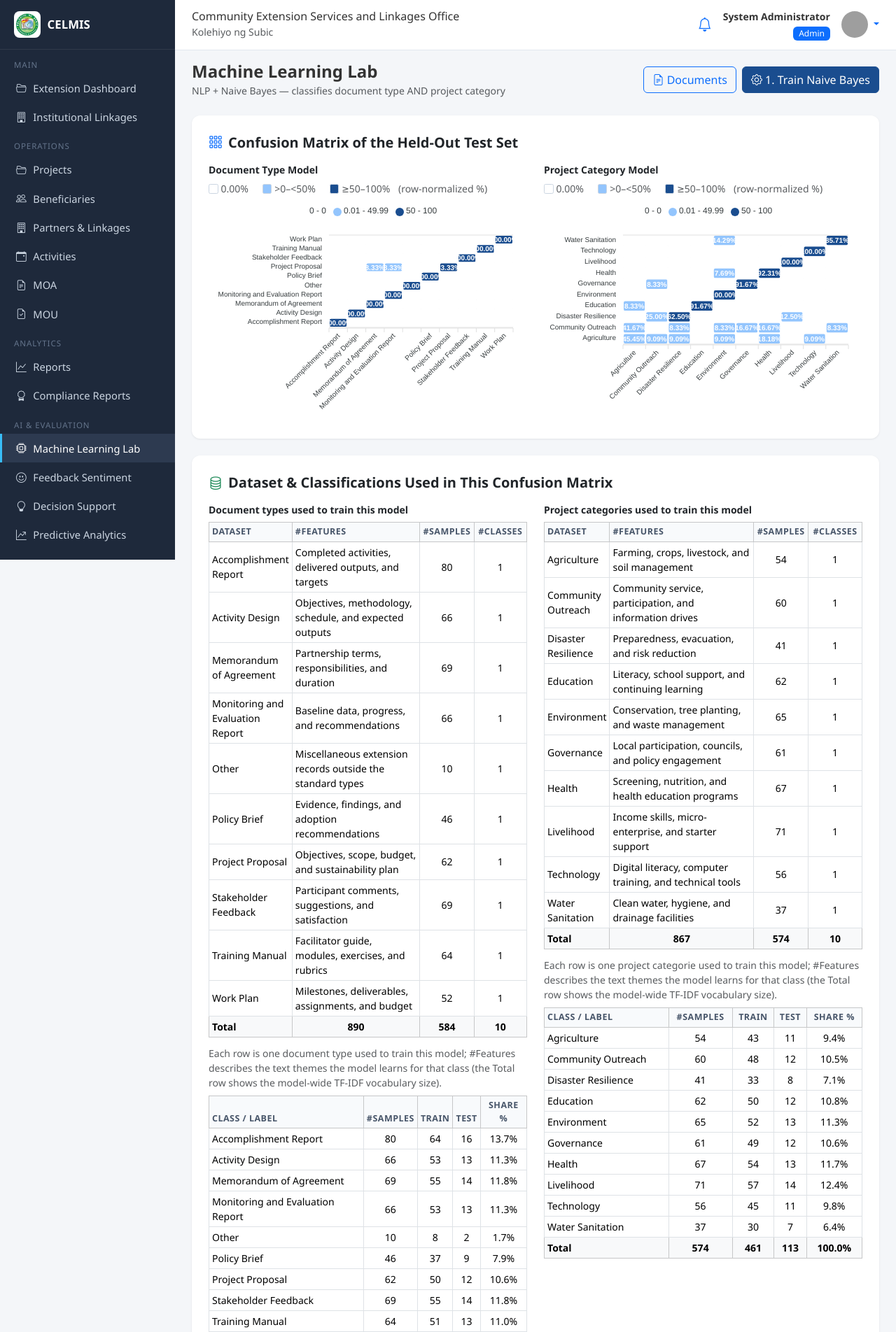
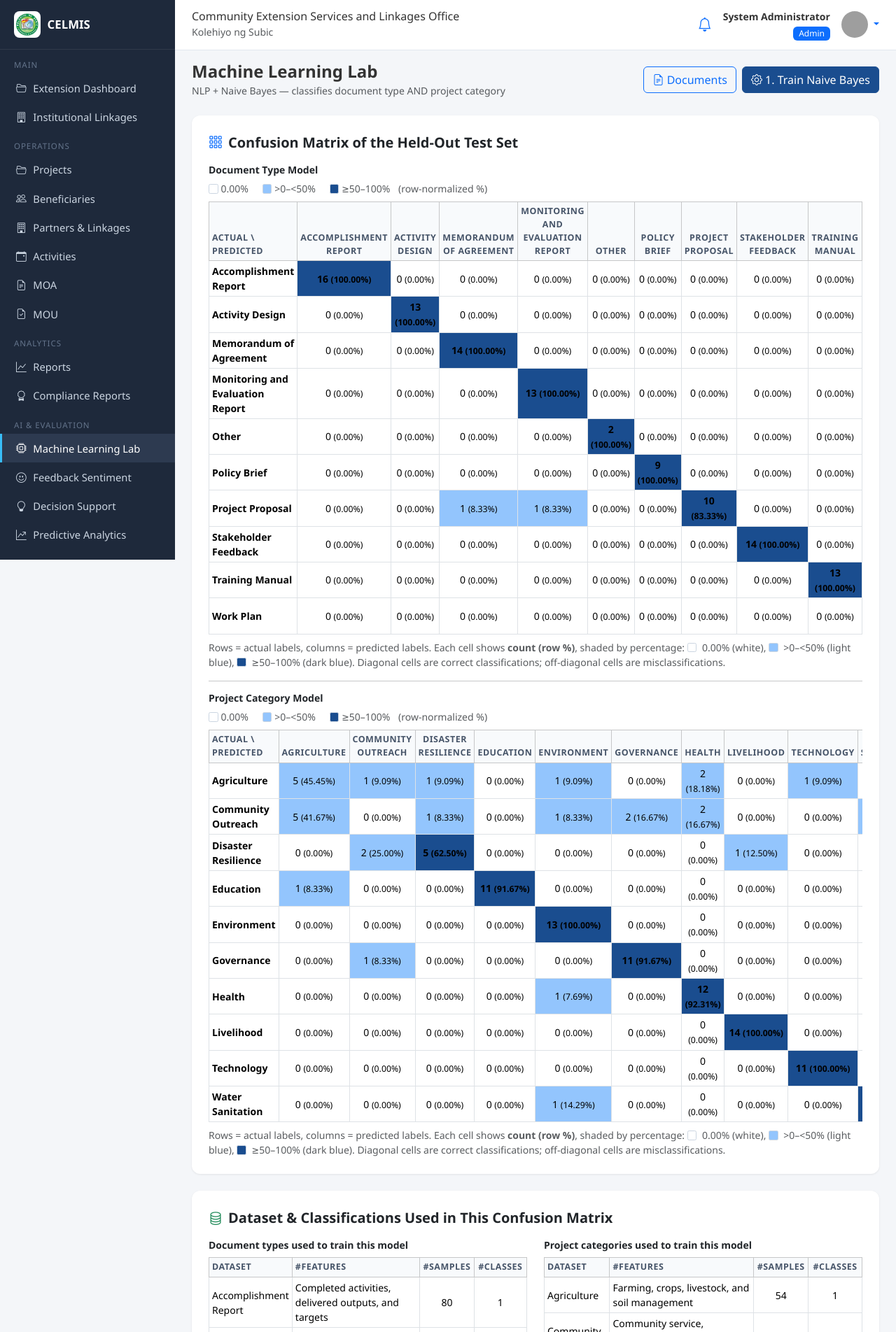
Before and after one commit to armagedon32/Community_Extension, a Flask app: page /ml in a window 1280 px wide. Shown: the top 1904 px of the page at 70% size. Run offline with Flask 3, Linux system fonts and the light colour scheme; a user stored in the database is signed in; data comes from the database, SQL or seed files in the repository; data that the repository does not hold is empty; some libraries are stand-ins or nearby versions; grey boxes are pictures that could not be loaded.

Commit message:
Replace front heatmap with Actual-Predicted confusion matrix tables

```diff
--- a/app/templates/ml/index.html
+++ b/app/templates/ml/index.html
@@ -1,9 +1,5 @@
 {% extends 'base.html' %}
 {% block title %}Machine Learning Lab - CELMIS{% endblock %}
-
-{% block head %}
-<script src="https://cdn.jsdelivr.net/npm/apexcharts@3.45.2/dist/apexcharts.min.js"></script>
-{% endblock %}
 
 {% macro interpretation_insights(chart) %}
 {% if chart and chart.classification_report %}
@@ -147,6 +143,55 @@
 {% endmacro %}
 
 {# ===== Dataset/classification summary shown beside each confusion matrix ===== #}
+{% macro confusion_matrix_table(chart, title) %}
+{% if chart and chart.confusion_matrix %}
+<h6 class="fw-bold small mb-2">{{ title }}</h6>
+<div class="small text-muted mb-2">
+    <span class="cm-swatch cm-zero"></span>0.00%
+    <span class="cm-swatch cm-light ms-3"></span>&gt;0–&lt;50%
+    <span class="cm-swatch cm-dark ms-3"></span>&ge;50–100%
+    <span class="ms-2">(row-normalized %)</span>
+</div>
+<div class="table-responsive">
+    <table class="table table-sm table-bordered align-middle mb-0">
+        <thead class="table-light">
+            <tr>
+                <th>Actual \ Predicted</th>
+                {% for cls in chart.classes %}<th class="text-center small">{{ cls }}</th>{% endfor %}
+                <th class="text-center small">Total</th>
+            </tr>
+        </thead>
+        <tbody>
+            {% for actual in chart.classes %}
+            {% set outer = loop %}
+            {% set row = chart.confusion_matrix[outer.index0] %}
+            {% set row_total = row | sum %}
+            <tr>
+                <td class="small fw-semibold">{{ actual }}</td>
+                {% for val in row %}
+                {% set pct = (val / row_total * 100) if row_total else 0 %}
+                <td class="text-center small cm-{{ 'zero' if pct == 0 else ('dark' if pct >= 50 else 'light') }}">
+                    {{ val }} <span class="small">({{ '%.2f'|format(pct) }}%)</span>
+                </td>
+                {% endfor %}
+                <td class="text-center small fw-bold">{{ row_total }}</td>
+            </tr>
+            {% endfor %}
+        </tbody>
+    </table>
+</div>
+<p class="small text-muted mt-2 mb-0">
+    Rows = actual labels, columns = predicted labels. Each cell shows <strong>count (row %)</strong>,
+    shaded by percentage: <span class="cm-swatch cm-zero"></span> 0.00% (white),
+    <span class="cm-swatch cm-light"></span> &gt;0–&lt;50% (light blue),
+    <span class="cm-swatch cm-dark"></span> &ge;50–100% (dark blue).
+    Diagonal cells are correct classifications; off-diagonal cells are misclassifications.
+</p>
+{% else %}
+<p class="text-muted mb-0 small">{{ title }} — confusion matrix will appear after training.</p>
+{% endif %}
+{% endmacro %}
+
 {% macro dataset_summary_table(profile) %}
 {% if profile %}
 <div class="table-responsive mb-2">
@@ -284,28 +329,9 @@
         <i class="bi bi-grid-3x3-gap text-primary fs-5"></i>
         <h5 class="fw-bold mb-0">Confusion Matrix of the Held-Out Test Set</h5>
     </div>
-    <div class="row g-4">
-        <div class="col-md-6">
-            <h6 class="fw-bold small mb-2">Document Type Model</h6>
-            <div class="small text-muted mb-2">
-                <span class="cm-swatch cm-zero"></span>0.00%
-                <span class="cm-swatch cm-light ms-3"></span>&gt;0–&lt;50%
-                <span class="cm-swatch cm-dark ms-3"></span>&ge;50–100%
-                <span class="ms-2">(row-normalized %)</span>
-            </div>
-            {% if chart and chart.confusion_matrix %}<div id="cmType"></div>{% else %}<p class="text-muted mb-0 small">Confusion matrix will appear after training.</p>{% endif %}
-        </div>
-        <div class="col-md-6">
-            <h6 class="fw-bold small mb-2">Project Category Model</h6>
-            <div class="small text-muted mb-2">
-                <span class="cm-swatch cm-zero"></span>0.00%
-                <span class="cm-swatch cm-light ms-3"></span>&gt;0–&lt;50%
-                <span class="cm-swatch cm-dark ms-3"></span>&ge;50–100%
-                <span class="ms-2">(row-normalized %)</span>
-            </div>
-            {% if chart_domain and chart_domain.confusion_matrix %}<div id="cmDomain"></div>{% else %}<p class="text-muted mb-0 small">Confusion matrix will appear after training.</p>{% endif %}
-        </div>
-    </div>
+    {{ confusion_matrix_table(chart, 'Document Type Model') }}
+    <hr>
+    {{ confusion_matrix_table(chart_domain, 'Project Category Model') }}
 </div>
 
 {# ===== Dataset & classifications — right below the confusion matrices ===== #}
@@ -759,58 +785,3 @@
     </div>
 </div>
 {% endblock %}
-
-{% block scripts %}
-<script>
-function renderHeatmap(sel, classes, cm) {
-    if (!classes || !cm) return;
-    const rowTotals = cm.map(r => r.reduce((a, b) => a + b, 0));
-    // ApexCharts colorScale ranges are global, not per-row. Plot the
-    // row-normalized percentage so each cell is shaded by its own value.
-    const pct = (r, c) => rowTotals[r] ? (cm[r][c] / rowTotals[r]) * 100 : 0;
-    new ApexCharts(document.querySelector(sel), {
-        chart: { type: "heatmap", height: 300, toolbar: { show: false } },
-        series: classes.map((cls, i) => ({
-            name: cls,
-            data: cm[i].map((val, j) => ({
-                x: classes[j],
-                y: Number(pct(i, j).toFixed(2)),
-                count: val
-            }))
-        })),
-        plotOptions: {
-            heatmap: {
-                radius: 3,
-                enableShades: false,
-                colorScale: { ranges: [
-                    { from: 0, to: 0, color: "#ffffff" },
-                    { from: 0.01, to: 49.99, color: "#93c5fd" },
-                    { from: 50, to: 100, color: "#1a4d8f" }
-                ]}
-            }
-        },
-        dataLabels: {
-            enabled: true,
-            formatter: val => Number(val).toFixed(2) + "%",
-            style: { fontSize: "10px" }
-        },
-        tooltip: {
-            y: {
-                formatter: (val, { seriesIndex, dataPointIndex }) => {
-                    const count = cm[seriesIndex] ? cm[seriesIndex][dataPointIndex] : 0;
-                    return Number(val).toFixed(2) + "% (" + count + " docs)";
-                }
-            }
-        },
-        xaxis: { labels: { style: { fontSize: "10px" } } },
-        yaxis: { labels: { style: { fontSize: "10px" } } }
-    }).render();
-}
-{% if chart and chart.confusion_matrix %}
-renderHeatmap("#cmType", {{ chart.classes | tojson }}, {{ chart.confusion_matrix | tojson }});
-{% endif %}
-{% if chart_domain and chart_domain.confusion_matrix %}
-renderHeatmap("#cmDomain", {{ chart_domain.classes | tojson }}, {{ chart_domain.confusion_matrix | tojson }});
-{% endif %}
-</script>
-{% endblock %}
```
